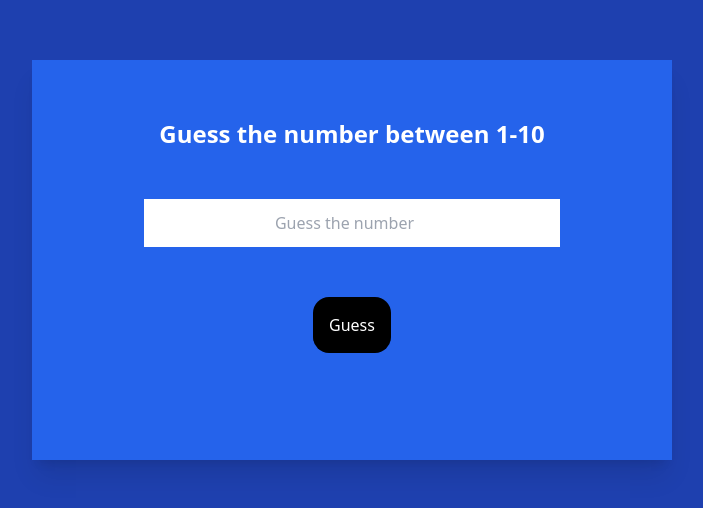
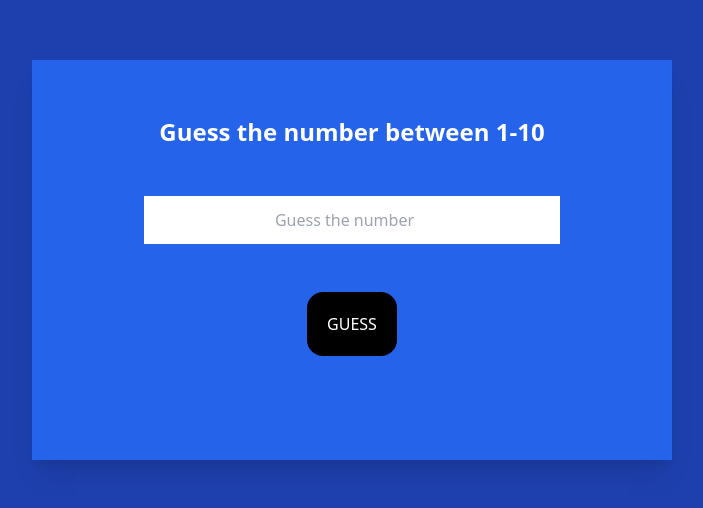
Before and after one commit to saravana3252/NumberGuessGame, a plain HTML site: page index.html in a window 1280 px wide. Shown: the part 168-676 px from the top of the page, without its empty margins (288-991 px from the left). Drawn offline with nearby package versions, Linux system fonts and the light colour scheme.

Commit message:
button updated

```diff
--- a/index.html
+++ b/index.html
@@ -14,7 +14,7 @@
             <div class="bg-blue-600 shadow-xl w-5/6 h-1/2 flex flex-col justify-evenly items-center text-center p-2 mt-14 md:w-1/2">
                 <h1 class="text-white font-bold text-2xl text-center">Guess the number between 1-10</h1>
                 <input  onkeyup="change()" id="inpData" class="w-4/6 p-3 text-center" type="number" placeholder="Guess the number">
-                <button onclick="checkAns()" class="bg-black text-white p-4 rounded-2xl">Guess</button>
+                <button onclick="checkAns()" class="bg-black text-white p-5 rounded-2xl font-medium">GUESS</button>
                 <p id="pData" class="text-white font-medium"></p>
                 <button id="btn-Reset" onclick="ResetAns()" class="bg-black text-white p-4 hidden">Play Again</button>
             </div>
```
